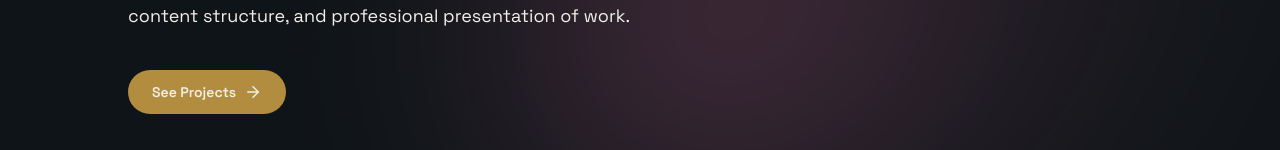
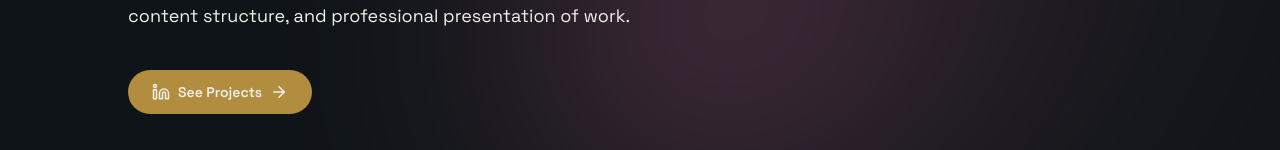
Before and after one commit to rtwone/portofolio, a Next.js app: page / in a window 1280 px wide. Shown: the part 552-702 px from the top of the page. Built offline with nearby package versions, Linux system fonts and the light colour scheme.

Commit message:
feat: update homepage LinkedIn button URL

```diff
--- a/app/page.tsx
+++ b/app/page.tsx
@@ -1,7 +1,7 @@
 "use client";
 
 import { motion } from 'framer-motion';
-import { ArrowRight, Sparkles, Instagram, Mail, Github, MessageCircle, ExternalLink } from 'lucide-react';
+import { ArrowRight, Sparkles, Linkedin, Instagram, Mail, Github, MessageCircle, ExternalLink } from 'lucide-react';
 import { ThemeToggle } from '@/components/theme-toggle';
 import { homeContent, educationTimeline } from '@/lib/home-content';
 import { projects } from '@/lib/projects';
@@ -233,7 +233,9 @@ export default function Home() {
                                 <h1 className="mt-8 max-w-3xl text-4xl font-black leading-[0.96] text-[var(--text)] sm:text-5xl lg:text-6xl xl:text-[64px]">{t.hero.title}</h1>
                                 <p className="mt-6 max-w-2xl text-base leading-7 !text-[#d98888] dark:!text-[var(--text)] sm:text-lg">{t.hero.subtitle}</p>
                                 <div className="mt-10 flex flex-wrap gap-4">
-                                    <a href="#projects" className="inline-flex items-center gap-2 rounded-full bg-[var(--accent)] px-6 py-3 text-sm font-semibold text-[var(--text)] transition hover:bg-[#c7954f]">{t.hero.seeProjects} <ArrowRight size={18} /></a>
+                                    <a href="https://www.linkedin.com/in/irfanhariyanto/" target="_blank" rel="noopener noreferrer" className="inline-flex items-center gap-2 rounded-full bg-[var(--accent)] px-6 py-3 text-sm font-semibold text-[var(--text)] transition hover:bg-[#c7954f]">
+                                        <Linkedin size={18} /> {t.hero.seeProjects} <ArrowRight size={18} />
+                                    </a>
                                 </div>
                             </div>
 
```
